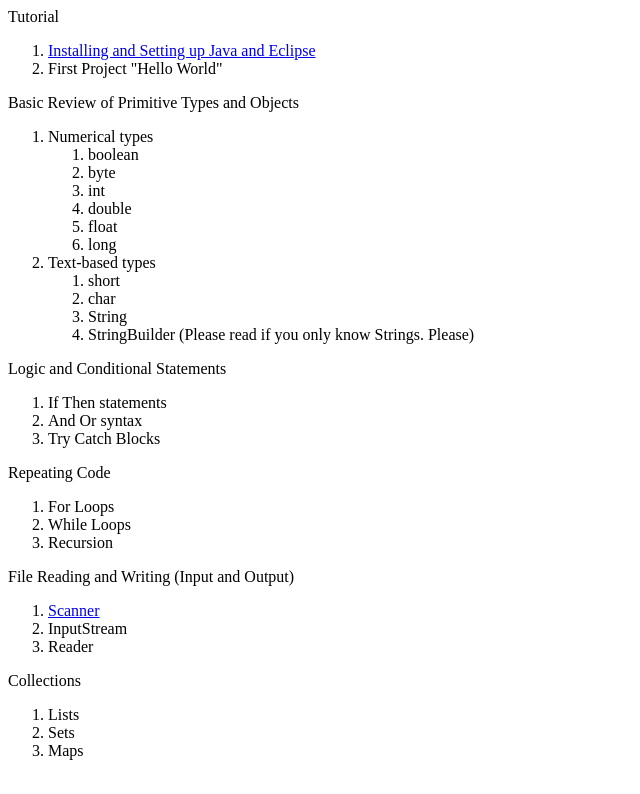
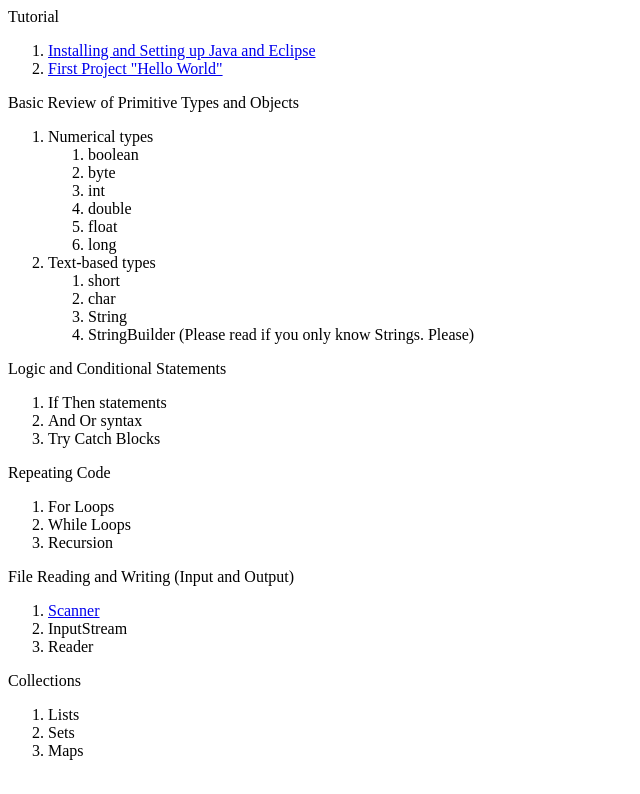
Before and after one commit to BharatBlade/bharatblade.github.io, a plain HTML site: page index.html in a window 1280 px wide. Shown: the whole page, without its empty margins (0-640 px from the left). Drawn offline with Linux system fonts and the light colour scheme.

Commit message:
Next commit

```diff
--- a/index.html
+++ b/index.html
@@ -1,7 +1,7 @@
 <p>Tutorial</p>
 <ol>
   <li><a href="eclipse.html">Installing and Setting up Java and Eclipse</a></li>
-  <li>First Project "Hello World"</li>
+  <li><a href="HelloWorld.html">First Project "Hello World"</a></li>
 </ol>
 <p>Basic Review of Primitive Types and Objects</p>
 <ol>
```
Also changed, not shown: HelloWorld.html (renamed from HelloWord.html).
